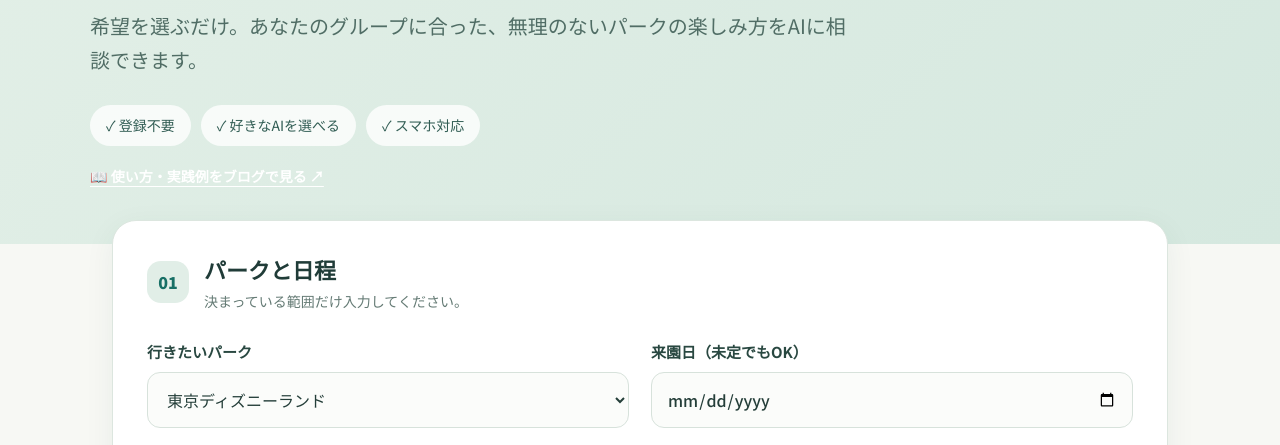
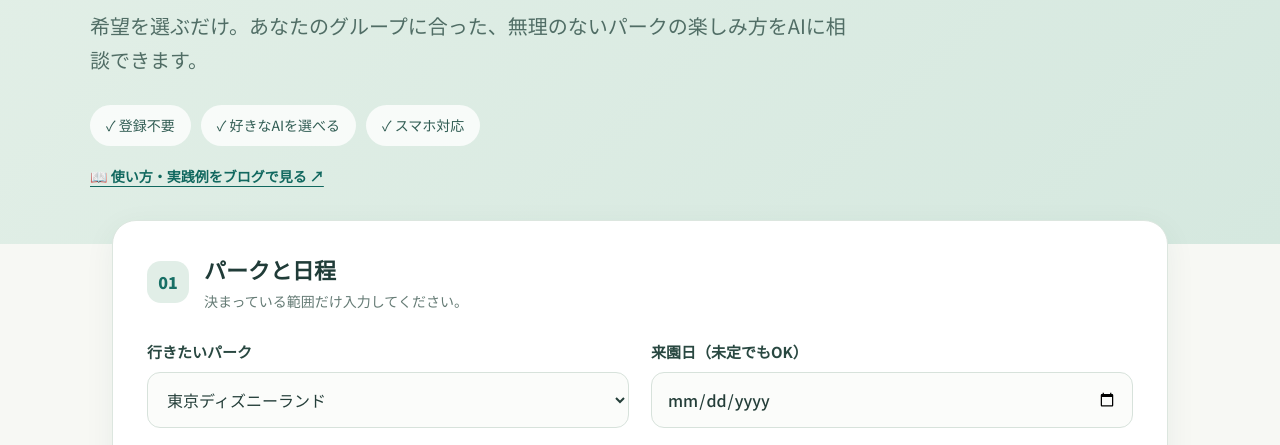
Before and after one commit to ajoejgi2425gko-code/disney-concierge, a plain HTML site: page index.html in a window 1280 px wide. Shown: the part 337-782 px from the top of the page. Drawn offline with Linux system fonts and the light colour scheme.

Commit message:
Add files via upload

```diff
--- a/index.html
+++ b/index.html
@@ -17,7 +17,7 @@
     <h1>次のパークを、<br><em>もっと自由に。</em></h1>
     <p class="hero-copy">希望を選ぶだけ。あなたのグループに合った、無理のないパークの楽しみ方をAIに相談できます。</p>
     <div class="pills"><span>✓ 登録不要</span><span>✓ 好きなAIを選べる</span><span>✓ スマホ対応</span></div>
-    <p style="margin:16px 0 0"><a href="https://www.ikuji.syumiwa.com/nkpe" target="_blank" rel="noopener noreferrer" style="display:inline-block;color:#ffffff;text-decoration:underline;text-underline-offset:4px;font-size:14px;font-weight:700;line-height:1.6">📖 使い方・実践例をブログで見る ↗</a></p>
+    <p style="margin:16px 0 0"><a href="https://www.ikuji.syumiwa.com/nkpe" target="_blank" rel="noopener noreferrer" style="display:inline-block;color:#11685f;text-decoration:underline;text-underline-offset:4px;font-size:14px;font-weight:700;line-height:1.6">📖 使い方・実践例をブログで見る ↗</a></p>
   </header>
 
   <main class="wrap">
```
